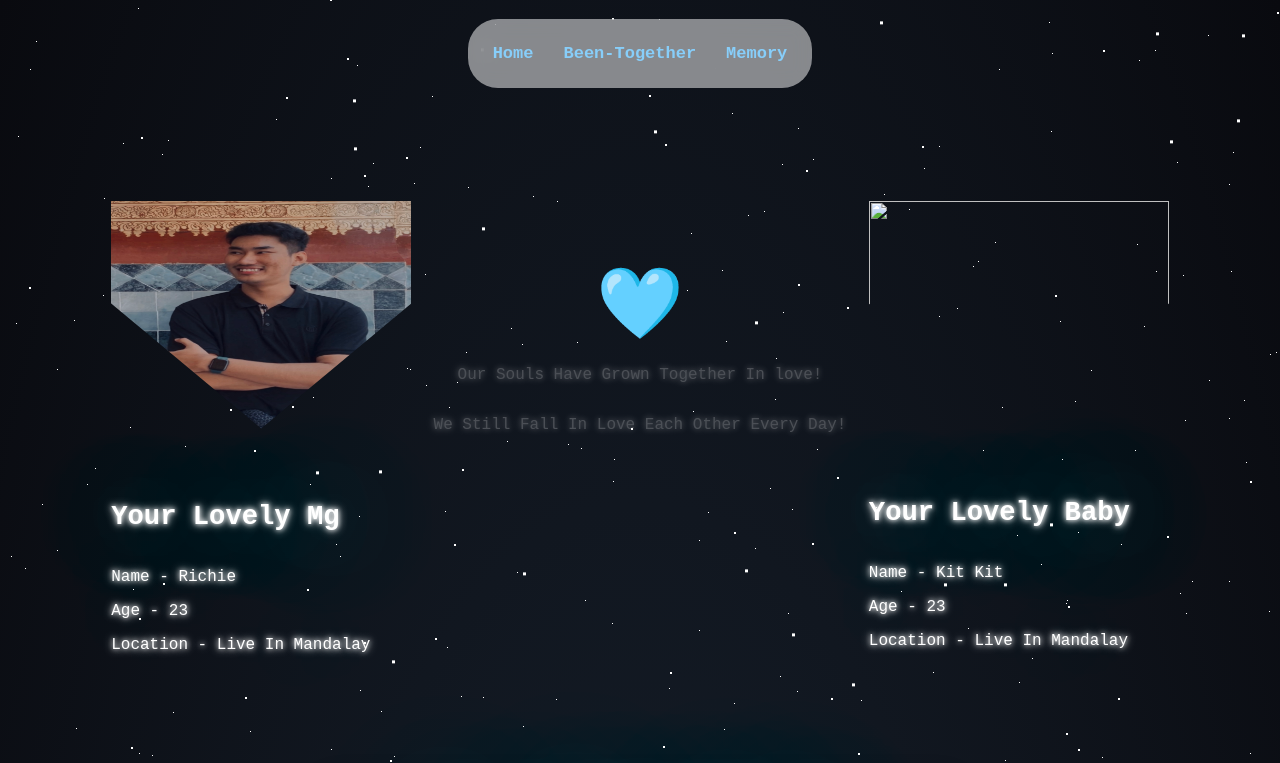
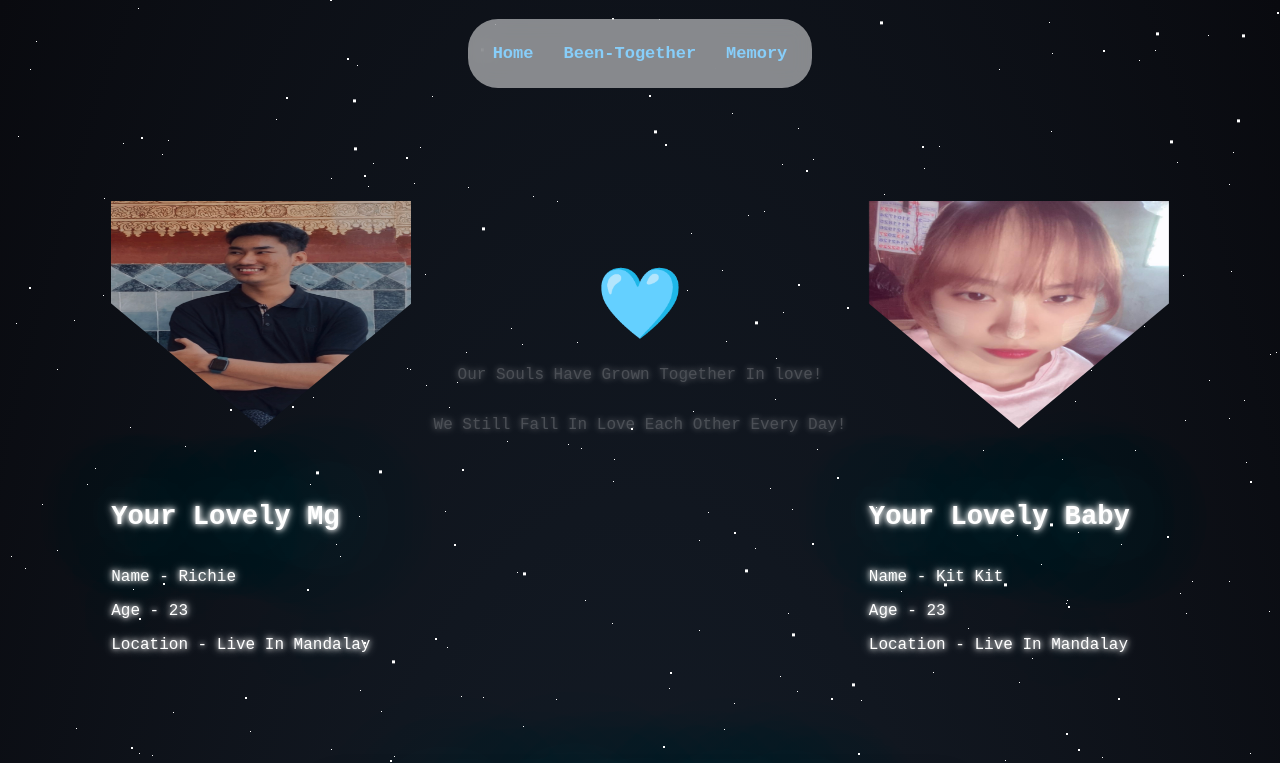
Before and after one commit to RichieThaw/ourlittlejourney, a plain HTML site: page index.html in a window 1280 px wide. Shown: the top 763 px of the page. Drawn offline with Linux system fonts and the light colour scheme.

Commit message:
Update index.html

```diff
--- a/index.html
+++ b/index.html
@@ -37,7 +37,7 @@
       <p>We Still Fall In Love Each Other Every Day!</p>
     </span>
     <span  class="three">
-      <img src="Screenshot 2025-11-21 at 9.58.45 PM.jpg" alt="">
+      <img src="2.jpg" alt="">
       <h4>Your Lovely Baby</h4>
       <p>Name - Kit Kit</p>
       <p>Age - 23</p>
```
